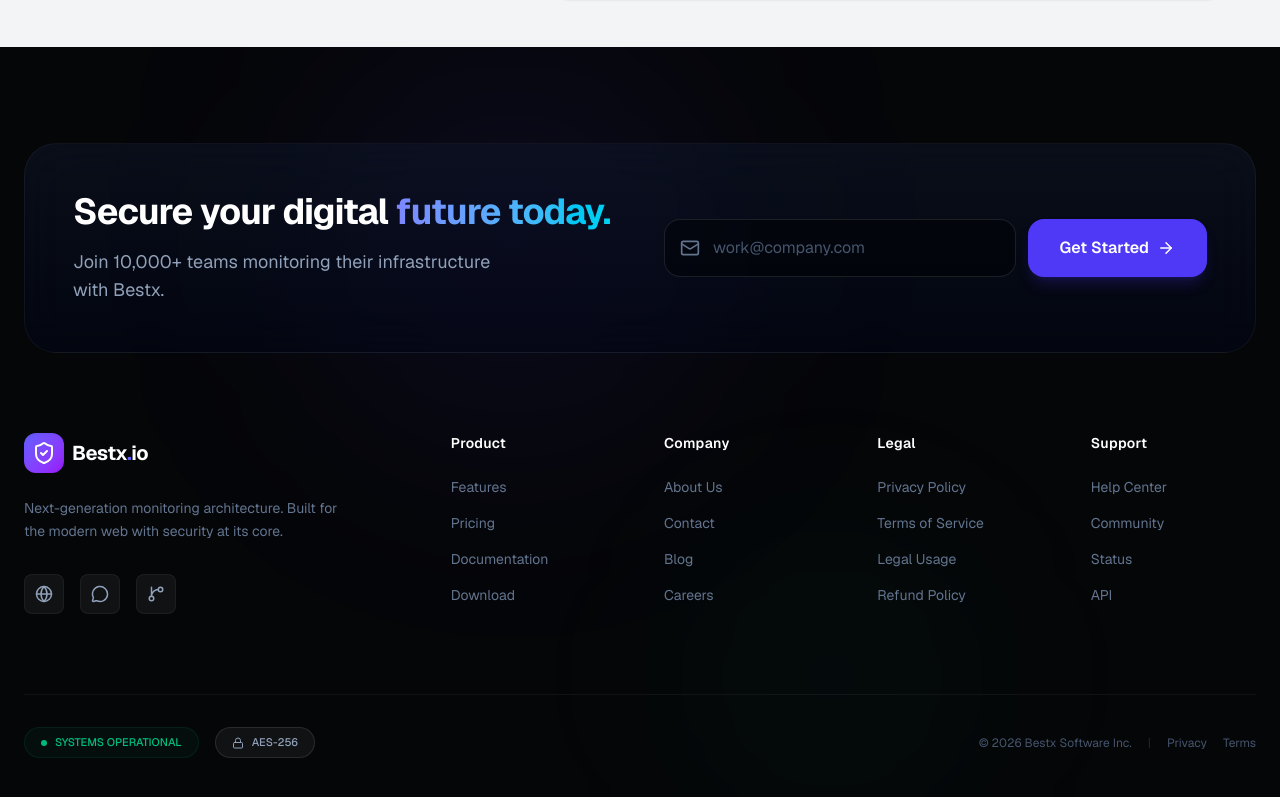
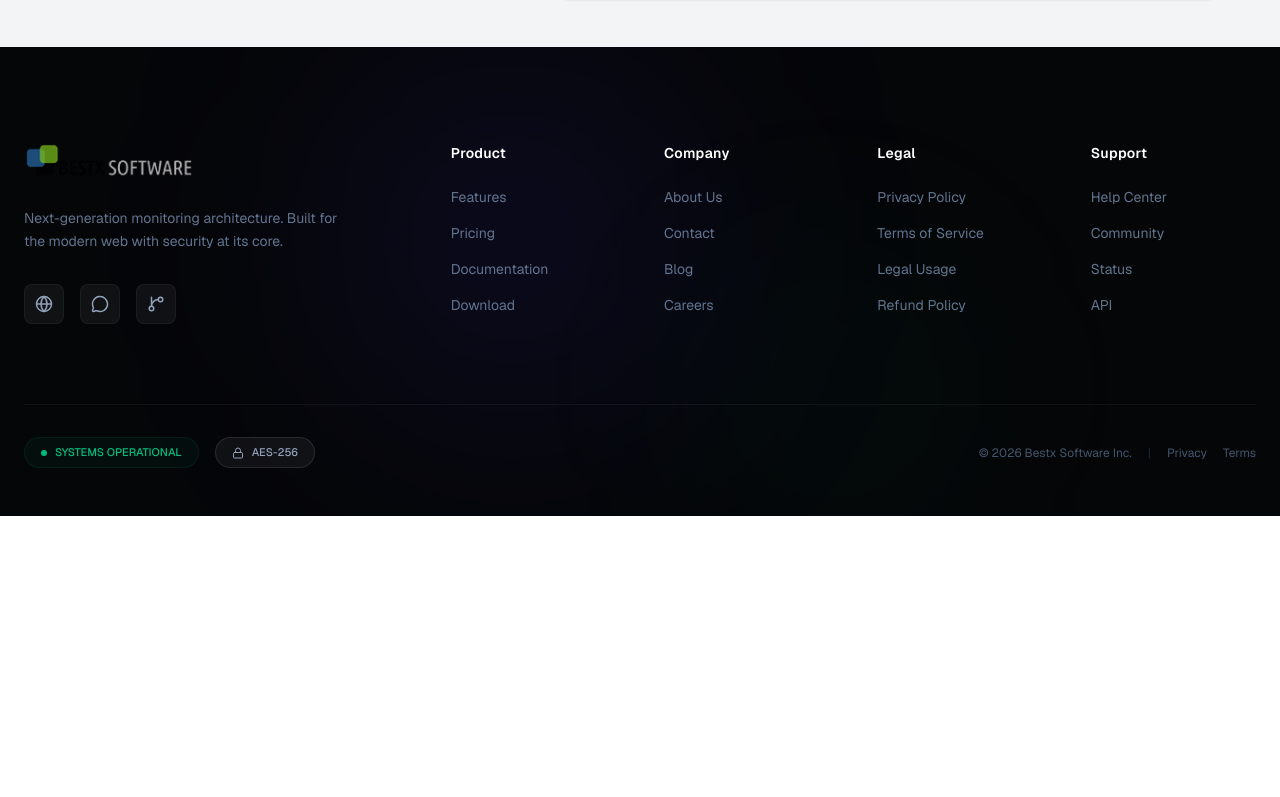
Before and after one commit to NavodWijesooriya/best_key_logger, a Next.js app: page /features in a window 1280 px wide. Shown: the part 2128-2925 px from the top of the page. After the commit the page ends 2644 px from the top, so only its background shows below. Built offline with nearby package versions, Linux system fonts and the light colour scheme.

Commit message:
update footer logo

```diff
--- a/components/Footer.tsx
+++ b/components/Footer.tsx
@@ -29,7 +29,7 @@ const ModernDarkFooter = () => {
       <div className="max-w-7xl mx-auto px-6 relative z-10">
 
         {/* Newsletter / "The Hook" Section */}
-        <div className="relative overflow-hidden rounded-[2rem] border border-white/5 bg-gradient-to-b from-slate-900/50 to-slate-950/50 p-8 md:p-12 mb-20 backdrop-blur-xl">
+        {/* <div className="relative overflow-hidden rounded-[2rem] border border-white/5 bg-gradient-to-b from-slate-900/50 to-slate-950/50 p-8 md:p-12 mb-20 backdrop-blur-xl">
           <div className="grid grid-cols-1 lg:grid-cols-2 gap-12 items-center">
             <div>
               <h3 className="text-3xl md:text-4xl font-bold text-white mb-4 tracking-tight">
@@ -54,19 +54,15 @@ const ModernDarkFooter = () => {
               </button>
             </div>
           </div>
-        </div>
+        </div> */}
 
         {/* Main Grid */}
         <div className="grid grid-cols-2 lg:grid-cols-6 gap-12 mb-20">
           {/* Brand Column */}
           <div className="col-span-2">
             <div className="flex items-center gap-2 mb-6">
-              <div className="bg-gradient-to-br from-indigo-500 to-purple-600 p-2 rounded-xl shadow-inner">
-                <ShieldCheck className="text-white" size={24} />
-              </div>
-              <span className="text-xl font-bold tracking-tight text-white">
-                Bestx<span className="text-indigo-500">.</span>io
-              </span>
+
+              <img src="/assets/images/company_logo180.png" alt="Keylogger Logo" className="h-10 w-auto" />
             </div>
             <p className="text-sm leading-relaxed text-slate-500 mb-8 max-w-xs">
               Next-generation monitoring architecture. Built for the modern web with security at its core.
```
